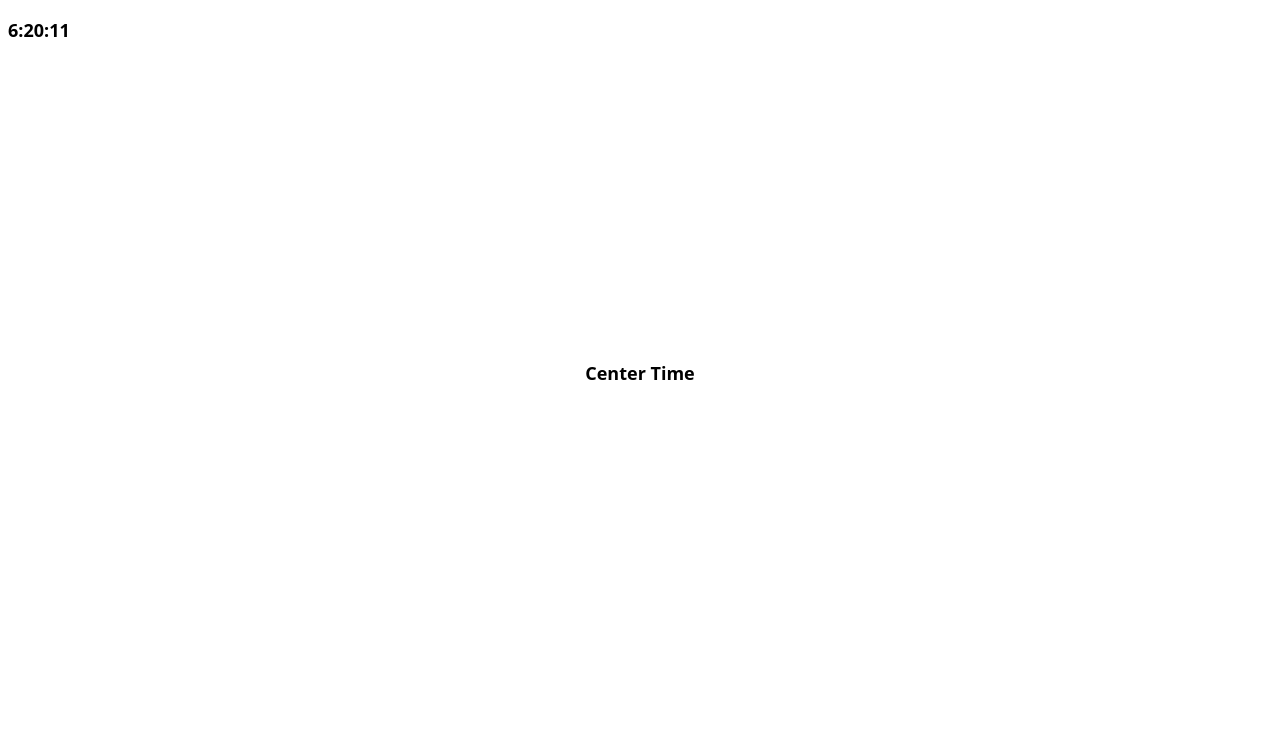
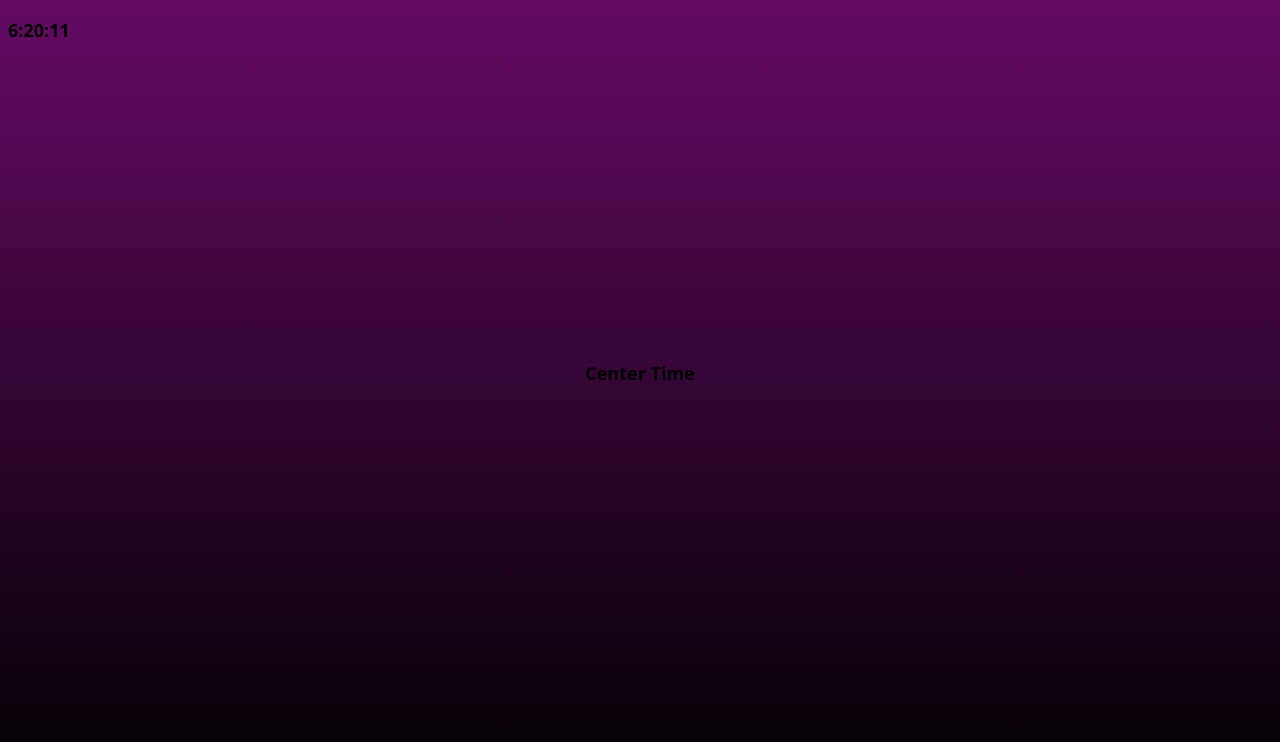
Before and after one commit to BeatD/time, a plain HTML site: page index.html in a window 1280 px wide. Drawn offline with Linux system fonts and the light colour scheme.

Commit message:
Update index.css

```diff
--- a/index.css
+++ b/index.css
@@ -3,7 +3,7 @@
     font-weight: bolder;
 }
 .btn    {
-    background-color: white;
+    background: none;
     font-family: system-ui, -apple-system, BlinkMacSystemFont, 'Segoe UI', Roboto, Oxygen, Ubuntu, Cantarell, 'Open Sans', 'Helvetica Neue', sans-serif;
     font-size: large;
     font-weight: bolder;
@@ -21,3 +21,10 @@
     opacity: 0.5;
     border-color: green;
 }
+.body {
+    background-repeat:no-repeat;
+    background-position: center;
+    background-size: auto;
+    background-attachment: fixed;
+    background-image: linear-gradient(rgb(100, 10, 100),rgb(0, 0, 0));
+}
```
